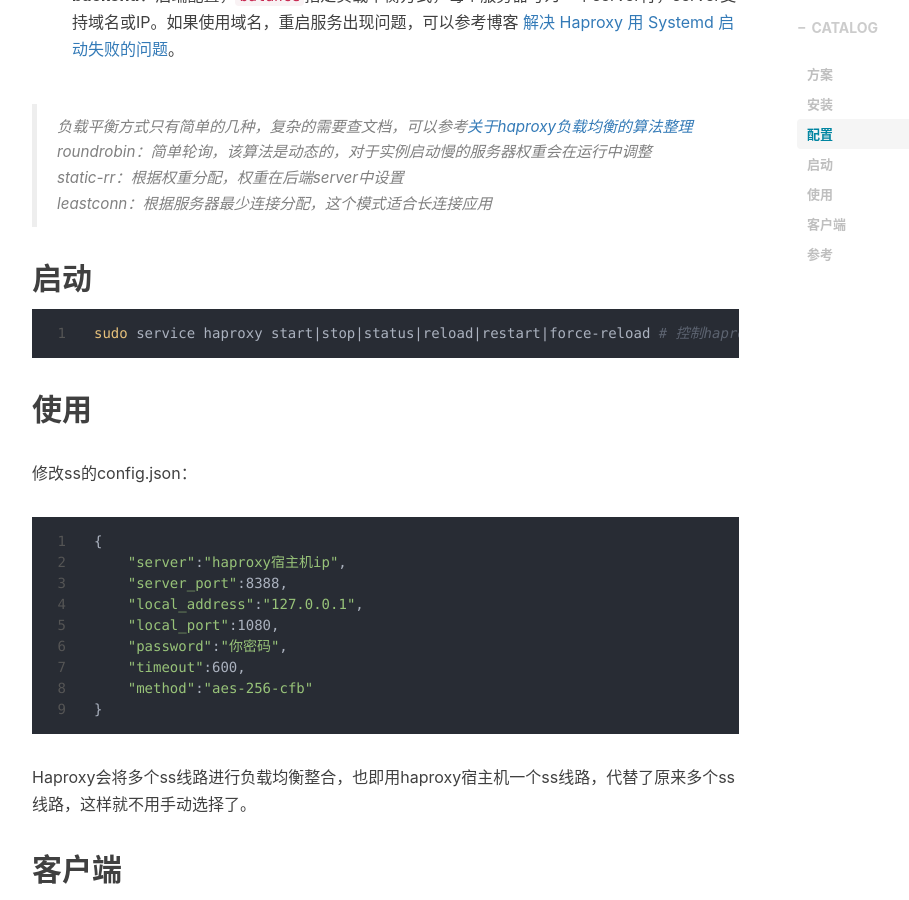
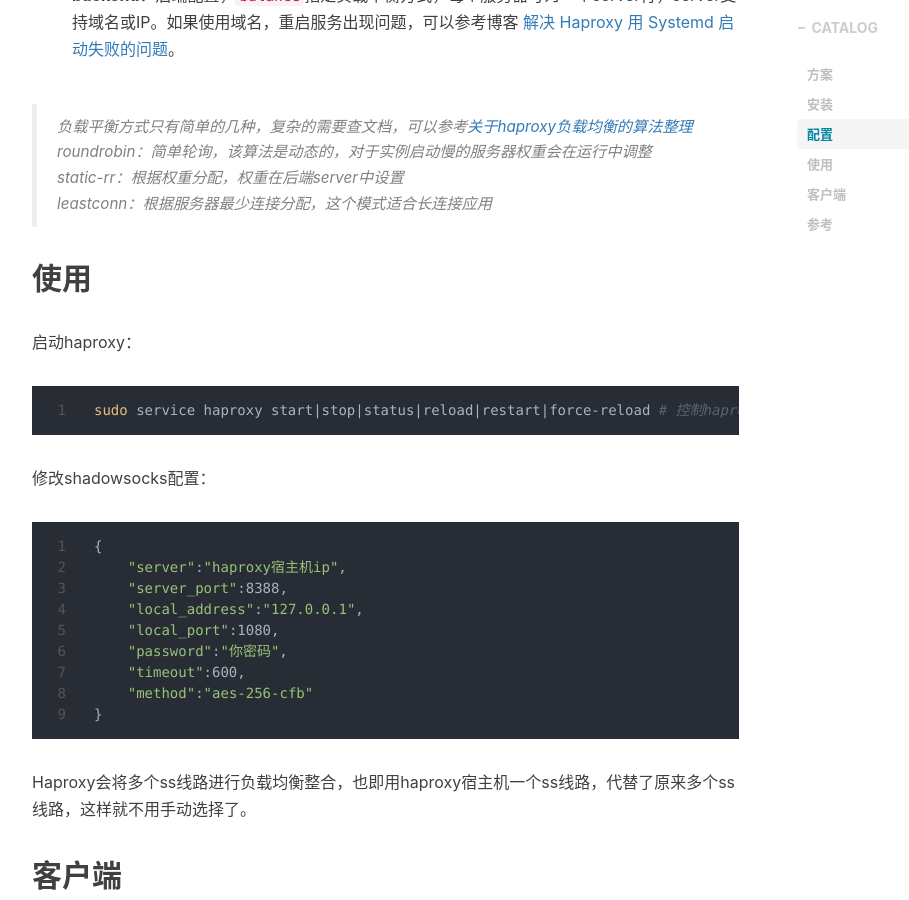
Before and after one commit to tianws/tianws.github.io, a Jekyll site: the page built from _posts/2019-07-11-gfw.markdown, in a window 1280 px wide and 900 px high, scrolled down 2367 px. Shown: the whole window, without its empty margins (233-1142 px from the left). Built offline with Jekyll 4.4.1, drawn with Linux system fonts in a browser that asks for light colours; nearby versions of some CDN libraries; comment, search, counter and statistics services are not loaded.

Commit message:
修改vps博客

````diff
--- a/_posts/2019-07-11-gfw.markdown
+++ b/_posts/2019-07-11-gfw.markdown
@@ -99,15 +99,15 @@
 >
 > leastconn：根据服务器最少连接分配，这个模式适合长连接应用
 
-## 启动
+## 使用
+
+启动haproxy：
 
 ```bash
 sudo service haproxy start|stop|status|reload|restart|force-reload # 控制haproxy的运行
 ```
 
-## 使用
-
-修改ss的config.json：
+修改shadowsocks配置：
 
 ```bash
 {
````
